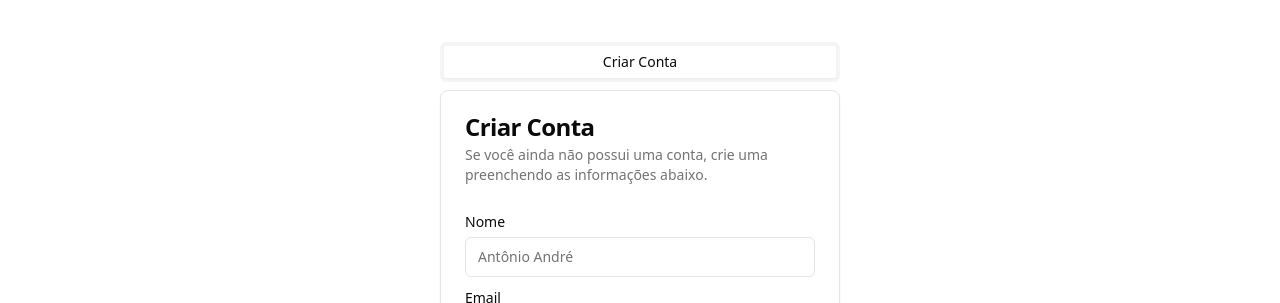
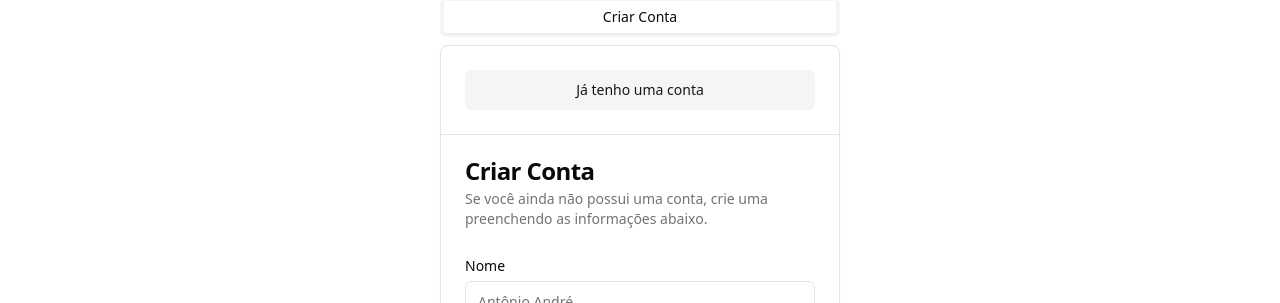
Before and after one commit to AntonioAndreDev/sistema-de-login-frontend, a Next.js app: page /register in a window 1280 px wide. Shown: the part 182-485 px from the top of the page. Built offline with nearby package versions, Linux system fonts and the light colour scheme; no server answers.

Commit message:
feat: inclui opção de login em register

```diff
--- a/components/user-auth-register.tsx
+++ b/components/user-auth-register.tsx
@@ -9,6 +9,8 @@ import { Card, CardContent, CardDescription, CardFooter, CardHeader, CardTitle }
 import { Input } from "@/components/ui/input";
 import { Label } from "@/components/ui/label";
 import { Tabs, TabsContent, TabsList, TabsTrigger } from "@/components/ui/tabs";
+import { Separator } from "./ui/separator";
+import Link from "next/link";
 
 interface UserAuthFormProps extends React.HTMLAttributes<HTMLDivElement> {}
 
@@ -107,6 +109,12 @@ export default function UserAuthRegister({ className, ...props }: UserAuthFormPr
                     <TabsContent value="register">
                         <Card>
                             <CardHeader>
+                                <Button variant={"secondary"} asChild>
+                                    <Link href={"/login"}>Já tenho uma conta</Link>
+                                </Button>
+                            </CardHeader>
+                            <Separator />
+                            <CardHeader>
                                 <CardTitle>Criar Conta</CardTitle>
                                 <CardDescription>
                                     Se você ainda não possui uma conta, crie uma preenchendo as informações abaixo.
```
